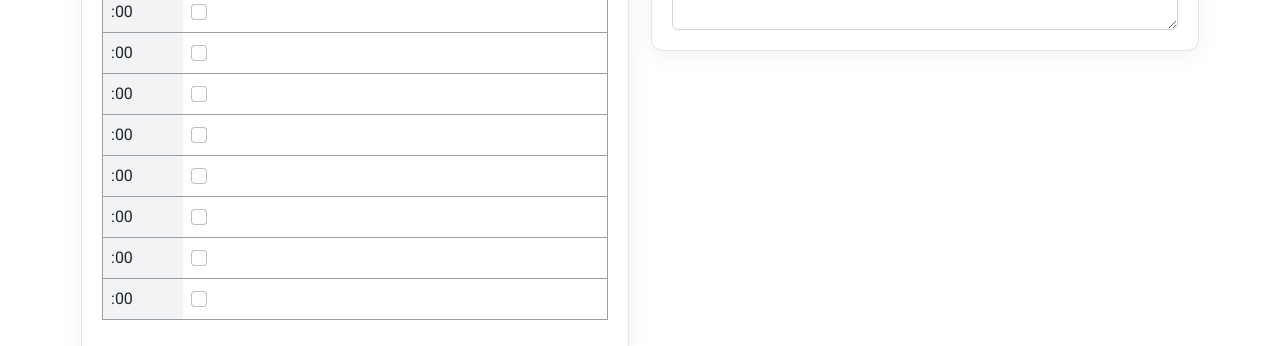
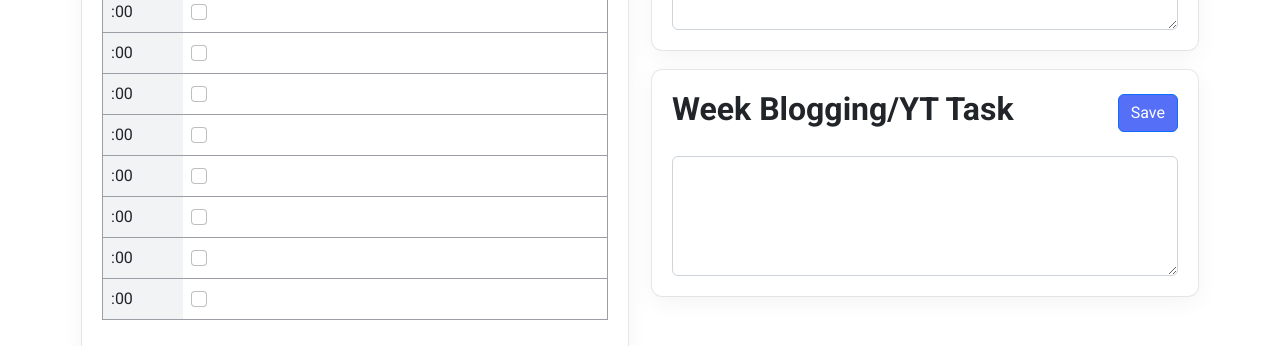
Before and after one commit to sagarxoxo/ProductivityWebApp, a Next.js app: page /TimeBlock in a window 1280 px wide. Shown: the part 443-789 px from the top of the page. Built offline with nearby package versions, Linux system fonts and the light colour scheme.

Commit message:
added blog cards

```diff
--- a/components/TimeBlockComponents/TaskCard.js
+++ b/components/TimeBlockComponents/TaskCard.js
@@ -7,10 +7,8 @@ export default function TaskCard(props) {
   const saveTime = () => {
     props.title === "Week Project Task" && localStorage.setItem(props.title, props.weekTask);
     props.title === "Week Learning Task" && localStorage.setItem(props.title, props.weekTask1);
+    props.title === "Week Blogging/YT Task" && localStorage.setItem(props.title, props.weekTask1);
   }
-
-
-
 
   return (
     <div className={styles.card}>
@@ -26,8 +24,13 @@ export default function TaskCard(props) {
             as="textarea"
             style={{ height: '120px' }}
             name="weekTask"
-            value={props.title === "Week Project Task" ? props.weekTask : props.weekTask1}
-            onChange={(e) => props.title === "Week Project Task" ? props.setWeekTask(e.target.value) : props.setWeekTask1(e.target.value)}
+            value={
+              props.title === "Week Project Task" ? props.weekTask : props.title === "Week Learning Task" ? props.weekTask1 : props.weekTask2
+            }
+            onChange={
+              (e) => props.title === "Week Project Task" ? props.setWeekTask(e.target.value) : props.title === "Week Learning Task" ?
+              props.setWeekTask1(e.target.value) : props.setWeekTask2(e.target.value)
+            }
           />
       </Form>
       </div>
--- a/pages/TimeBlock/index.js
+++ b/pages/TimeBlock/index.js
@@ -9,10 +9,12 @@ export default function TimeBlock() {
 
   const [weekTask, setWeekTask] = useState();
   const [weekTask1, setWeekTask1] = useState();
+  const [weekTask2, setWeekTask2] = useState();
 
   useEffect(() => {
     localStorage.getItem("Week Project Task") && setWeekTask(localStorage.getItem("Week Project Task"))
     localStorage.getItem("Week Learning Task") && setWeekTask1(localStorage.getItem("Week Learning Task"))
+    localStorage.getItem("Week Blogging/YT Task") && setWeekTask2(localStorage.getItem("Week Learning Task"))
   },[])
 
 
@@ -26,6 +28,7 @@ export default function TimeBlock() {
         <Col lg={6}>
             <TaskCard title={"Week Project Task"} weekTask={weekTask} setWeekTask={setWeekTask} />
             <TaskCard title={"Week Learning Task"} weekTask1={weekTask1} setWeekTask1={setWeekTask1}/>
+            <TaskCard title={"Week Blogging/YT Task"} weekTask2={weekTask2} setWeekTask2={setWeekTask2}/>
         </Col>
     </Row>
     </Container>
```
